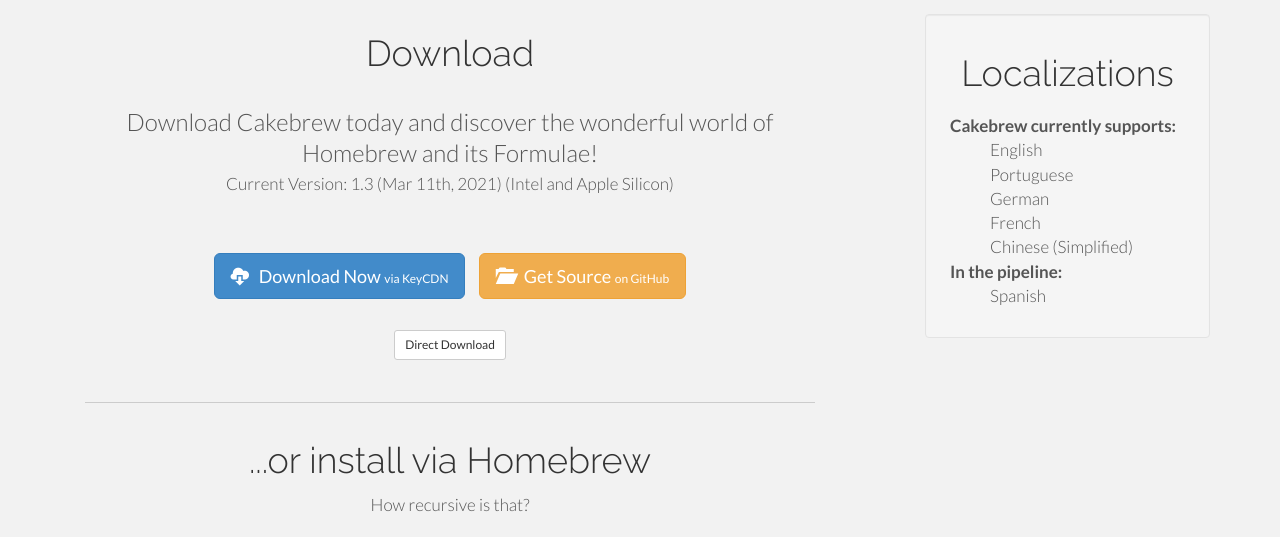
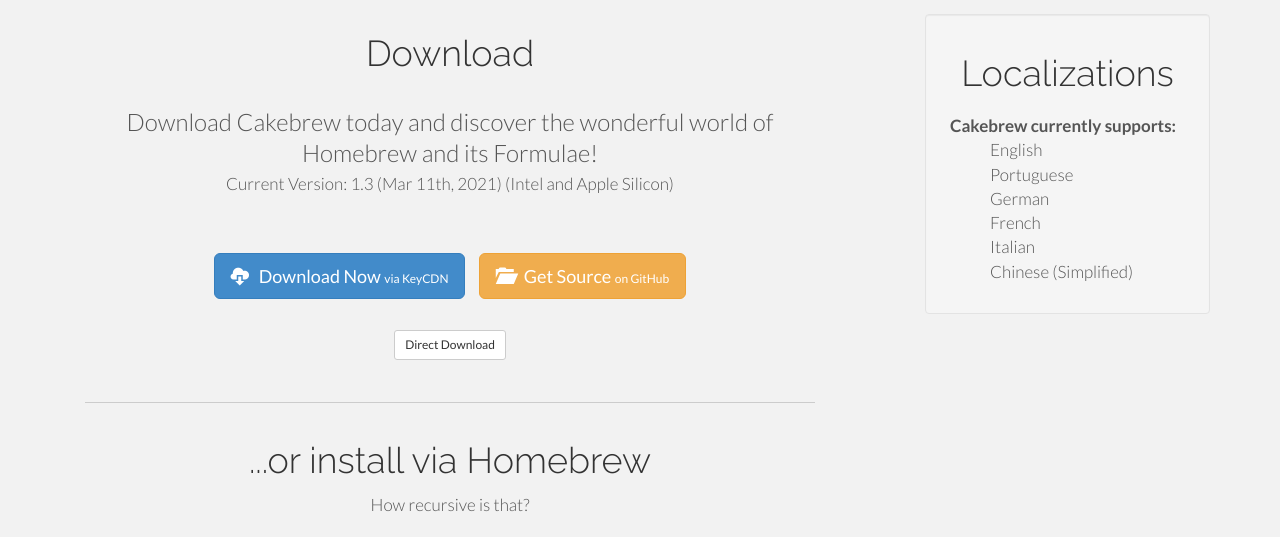
Before and after one commit to brunophilipe/Cakebrew-site, a PHP site: page / in a window 1280 px wide. Shown: the part 1565-2102 px from the top of the page. Run offline with PHP 8.4, Linux system fonts and the light colour scheme.

Commit message:
Update localizations

```diff
--- a/index.php
+++ b/index.php
@@ -195,12 +195,8 @@ function isIPv6()
 								<li>Portuguese</li>
 								<li>German</li>
 								<li>French</li>
+								<li>Italian</li>
 								<li>Chinese (Simplified)</li>
-							</ul>
-						</li>
-						<li><b>In the pipeline:</b>
-							<ul>
-								<li>Spanish</li>
 							</ul>
 						</li>
 					</ul>
```
